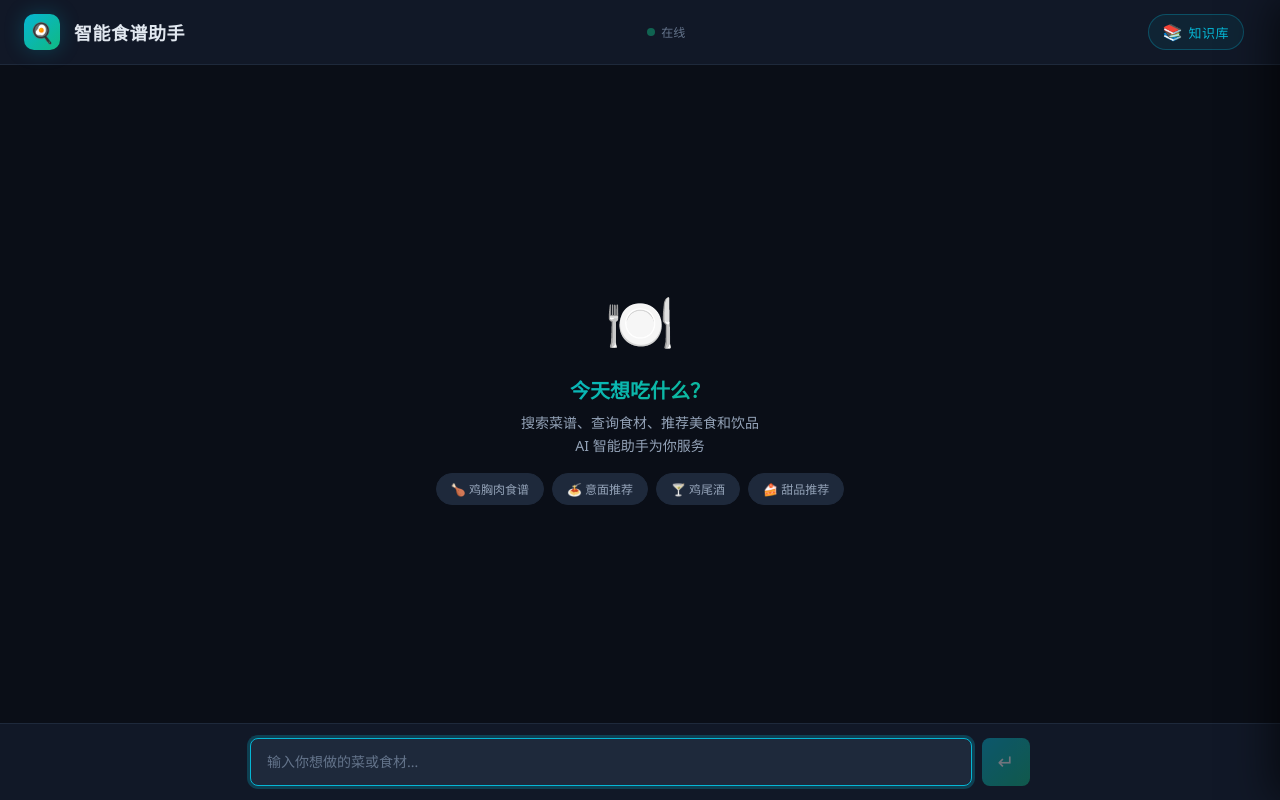
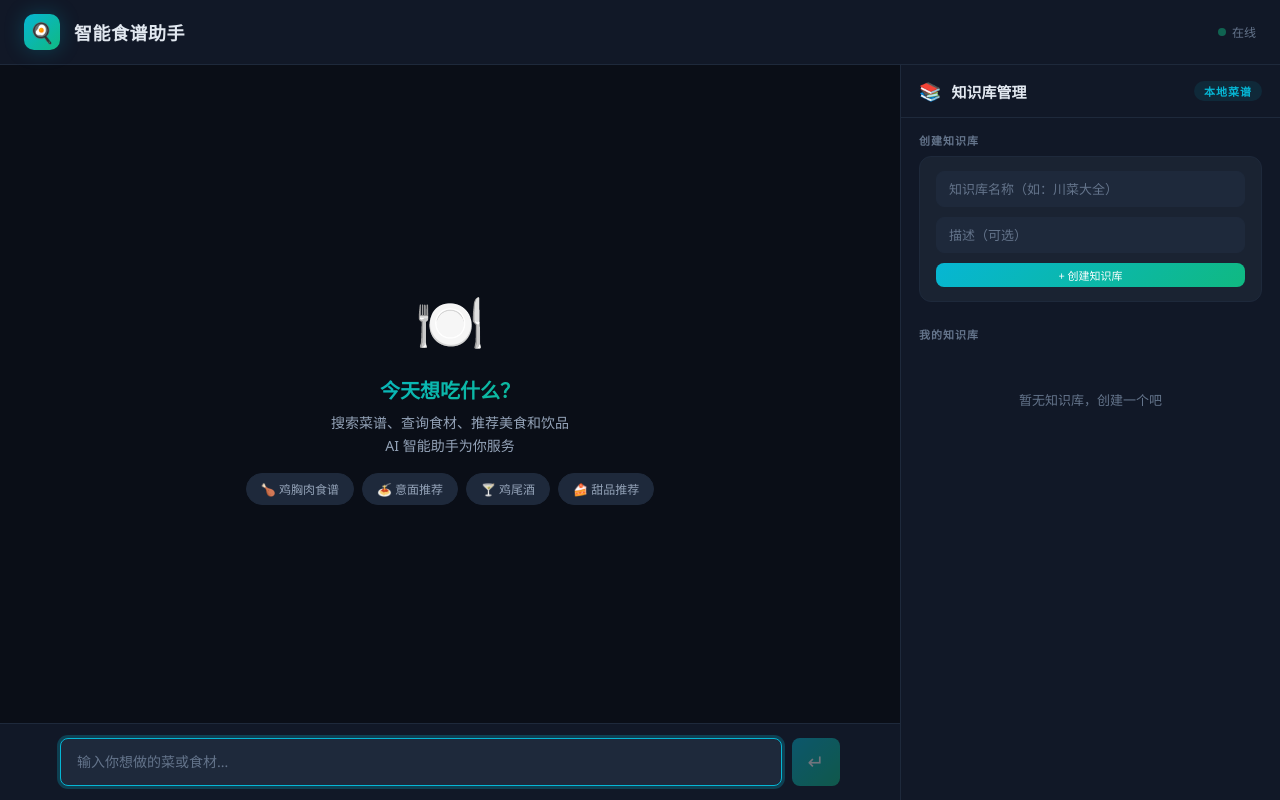
Before and after one commit to Afeng365/smart-recipe-assistant, a Flask app: page / in a window 1280 px wide. Run offline with Flask 3, Linux system fonts and the light colour scheme; data that the repository does not hold is empty; parts of the project's set-up code (start-up, migrations or seed data) failed here and were passed over.

Commit message:
feat: redesign KB panel as permanent sidebar (two-column layout)

```diff
--- a/templates/index.html
+++ b/templates/index.html
@@ -40,6 +40,54 @@
   ::-webkit-scrollbar { width: 6px; }
   ::-webkit-scrollbar-track { background: transparent; }
   ::-webkit-scrollbar-thumb { background: var(--text-muted); border-radius: 3px; }
+
+  /* ── Main Layout (two-column) ── */
+  .main-layout {
+    flex: 1;
+    display: flex;
+    overflow: hidden;
+    min-height: 0;
+  }
+
+  /* ── Chat Column ── */
+  .chat-column {
+    flex: 1;
+    display: flex;
+    flex-direction: column;
+    min-width: 0;
+    overflow: hidden;
+  }
+
+  /* ── KB Sidebar ── */
+  .kb-sidebar {
+    width: 380px;
+    flex-shrink: 0;
+    background: var(--bg-secondary);
+    border-left: 1px solid var(--border);
+    display: flex;
+    flex-direction: column;
+    overflow: hidden;
+  }
+  .kb-sidebar-header {
+    padding: 14px 18px;
+    border-bottom: 1px solid var(--border);
+    display: flex; align-items: center; gap: 10px;
+    flex-shrink: 0;
+  }
+  .kb-sidebar-header h2 {
+    font-size: 15px; font-weight: 600;
+    flex: 1;
+  }
+  .kb-sidebar-body {
+    flex: 1; overflow-y: auto;
+    padding: 14px 18px;
+    display: flex; flex-direction: column;
+    gap: 12px;
+  }
+  .kb-sidebar .kb-empty {
+    text-align: center; padding: 40px 0;
+    color: var(--text-muted); font-size: 13px;
+  }
 
   /* ── Header ── */
   .header {
@@ -381,86 +429,13 @@
   .btn-send:active { transform: scale(0.95); }
   .btn-send:disabled { opacity: 0.4; cursor: not-allowed; transform: none; }
 
-  /* ── KB Toggle Button ── */
-  .btn-kb-toggle {
-    display: flex; align-items: center; gap: 6px;
-    padding: 6px 14px;
-    border: 1px solid rgba(6, 182, 212, 0.3);
-    border-radius: 20px;
-    background: rgba(6, 182, 212, 0.08);
+  /* ── KB Sidebar Header Label ── */
+  .kb-sidebar-label {
+    font-size: 11px; font-weight: 600;
+    text-transform: uppercase; letter-spacing: 1px;
     color: var(--accent);
-    font-family: var(--font);
-    font-size: 13px; font-weight: 500;
-    cursor: pointer;
-    transition: all 0.2s;
-    margin-left: auto;
-    margin-right: 12px;
-    white-space: nowrap;
-  }
-  .btn-kb-toggle:hover {
-    background: rgba(6, 182, 212, 0.16);
-    border-color: var(--accent);
-    box-shadow: 0 0 12px var(--accent-glow);
-  }
-  .btn-kb-toggle .kb-btn-icon {
-    font-size: 16px;
-  }
-  .btn-kb-toggle .kb-btn-text {
-    letter-spacing: 0.5px;
-  }
-
-  /* ── KB Panel Overlay ── */
-  .kb-overlay {
-    position: fixed; inset: 0;
-    background: rgba(0,0,0,0.5);
-    z-index: 100;
-    opacity: 0; pointer-events: none;
-    transition: opacity 0.3s;
-  }
-  .kb-overlay.open {
-    opacity: 1; pointer-events: auto;
-  }
-
-  /* ── KB Panel ── */
-  .kb-panel {
-    position: fixed; top: 0; right: 0; bottom: 0;
-    width: 420px; max-width: 90vw;
-    background: var(--bg-secondary);
-    border-left: 1px solid var(--border);
-    z-index: 101;
-    display: flex; flex-direction: column;
-    transform: translateX(100%);
-    transition: transform 0.3s cubic-bezier(0.4, 0, 0.2, 1);
-    box-shadow: -8px 0 40px rgba(0,0,0,0.6);
-  }
-  .kb-panel.open { transform: translateX(0); }
-
-  .kb-panel-header {
-    padding: 16px 20px;
-    border-bottom: 1px solid var(--border);
-    display: flex; align-items: center; gap: 10px;
-    flex-shrink: 0;
-  }
-  .kb-panel-header h2 {
-    font-size: 16px; font-weight: 600;
-    flex: 1;
-  }
-  .btn-kb-close {
-    width: 32px; height: 32px;
-    border: none; border-radius: var(--radius-sm);
-    background: transparent;
-    color: var(--text-muted);
-    font-size: 20px; cursor: pointer;
-    display: flex; align-items: center; justify-content: center;
-    transition: all 0.2s;
-  }
-  .btn-kb-close:hover { color: var(--text-primary); background: var(--bg-input); }
-
-  .kb-panel-body {
-    flex: 1; overflow-y: auto;
-    padding: 16px 20px;
-    display: flex; flex-direction: column;
-    gap: 14px;
+    background: rgba(6, 182, 212, 0.1);
+    padding: 2px 10px; border-radius: 12px;
   }
 
   /* ── KB Section ── */
@@ -652,23 +636,44 @@
     <span class="status-dot"></span>
     <span>在线</span>
   </div>
-  <button class="btn-kb-toggle" id="btnKbToggle" title="知识库管理" onclick="toggleKBPanel()">
-    <span class="kb-btn-icon">📚</span>
-    <span class="kb-btn-text">知识库</span>
-  </button>
 </div>
 
-<!-- KB Panel Overlay -->
-<div class="kb-overlay" id="kbOverlay" onclick="toggleKBPanel()"></div>
+<!-- Main Layout: Chat (left) + KB Sidebar (right) -->
+<div class="main-layout">
 
-<!-- KB Management Panel -->
-<div class="kb-panel" id="kbPanel">
-  <div class="kb-panel-header">
-    <span style="font-size:20px;">📚</span>
+  <!-- Chat Column -->
+  <div class="chat-column">
+    <div class="chat-container" id="chatContainer">
+      <div class="empty-state" id="emptyState">
+        <div class="icon">🍽️</div>
+        <h2>今天想吃什么？</h2>
+        <p>搜索菜谱、查询食材、推荐美食和饮品<br>AI 智能助手为你服务</p>
+        <div class="hints">
+          <span class="hint" onclick="sendQuick('今晚用鸡胸肉做一道菜')">🍗 鸡胸肉食谱</span>
+          <span class="hint" onclick="sendQuick('推荐一个意面菜谱')">🍝 意面推荐</span>
+          <span class="hint" onclick="sendQuick('用Gin调一杯鸡尾酒')">🍸 鸡尾酒</span>
+          <span class="hint" onclick="sendQuick('有什么甜品推荐？')">🍰 甜品推荐</span>
+        </div>
+      </div>
+    </div>
+
+    <div class="input-area">
+      <div class="input-wrap">
+        <textarea id="inputBox" rows="1" placeholder="输入你想做的菜或食材..."
+          onkeydown="onInputKeydown(event)" oninput="autoResize(this)"></textarea>
+        <button class="btn-send" id="sendBtn" onclick="sendMessage()" disabled>↵</button>
+      </div>
+    </div>
+  </div>
+
+  <!-- KB Sidebar -->
+  <div class="kb-sidebar" id="kbSidebar">
+    <div class="kb-sidebar-header">
+      <span style="font-size:18px;">📚</span>
       <h2>知识库管理</h2>
-    <button class="btn-kb-close" onclick="toggleKBPanel()">✕</button>
+      <span class="kb-sidebar-label">本地菜谱</span>
     </div>
-  <div class="kb-panel-body" id="kbPanelBody">
+    <div class="kb-sidebar-body" id="kbSidebarBody">
       <!-- Create Form -->
       <div class="kb-section-title">创建知识库</div>
       <div class="kb-create-form" id="kbCreateForm">
@@ -1103,15 +1086,6 @@ document.getElementById('inputBox').addEventListener('input', function() {
   document.getElementById('sendBtn').disabled = !this.value.trim() || isLoading;
 });
 
-// ── KB Panel Toggle ──
-let kbPanelOpen = false;
-function toggleKBPanel() {
-  kbPanelOpen = !kbPanelOpen;
-  document.getElementById('kbPanel').classList.toggle('open', kbPanelOpen);
-  document.getElementById('kbOverlay').classList.toggle('open', kbPanelOpen);
-  if (kbPanelOpen) loadKBs();
-}
-
 // ── KB API helpers ──
 async function kbAPI(path, opts = {}) {
   const res = await fetch('/api/kb' + path, {
@@ -1290,16 +1264,9 @@ async function deleteDoc(kbName, filename) {
   }
 }
 
-// ── KB keyboard shortcut ──
-document.addEventListener('keydown', (e) => {
-  if (e.ctrlKey && e.key === 'b') {
-    e.preventDefault();
-    toggleKBPanel();
-  }
-});
-
 window.addEventListener('load', () => {
   document.getElementById('inputBox').focus();
+  loadKBs();
 });
 </script>
 
```
Also changed, not shown: other parts of templates/index.html (+9 -22 lines). Lines whose indentation alone changed are shown as unchanged.
